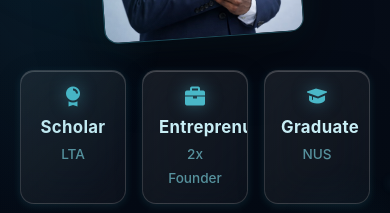
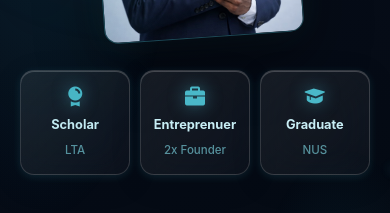
Before and after one commit to KishorKumar11/Portfolio, a React (Create React App) app: page / in a window 390 px wide. Shown: the part 1337-1550 px from the top of the page. Built offline with nearby package versions, Linux system fonts and the light colour scheme.

Commit message:
style: Adjust About section layout and typography for improved readability

```diff
--- a/src/components/About/About.css
+++ b/src/components/About/About.css
@@ -259,8 +259,22 @@
 
     .about__info {
         grid-template-columns: repeat(3, 1fr);
-        gap: 1rem;
+        gap: 0.6rem;
         margin-bottom: 2rem;
+    }
+
+    .about__box {
+        padding-left: 0.4rem;
+        padding-right: 0.4rem;
+    }
+
+    .about__title {
+        font-size: 0.8rem;
+        letter-spacing: 0;
+    }
+
+    .about__subtitle {
+        font-size: 0.72rem;
     }
 
     .about__description {
```
Also changed, not shown: .claude/launch.json.
